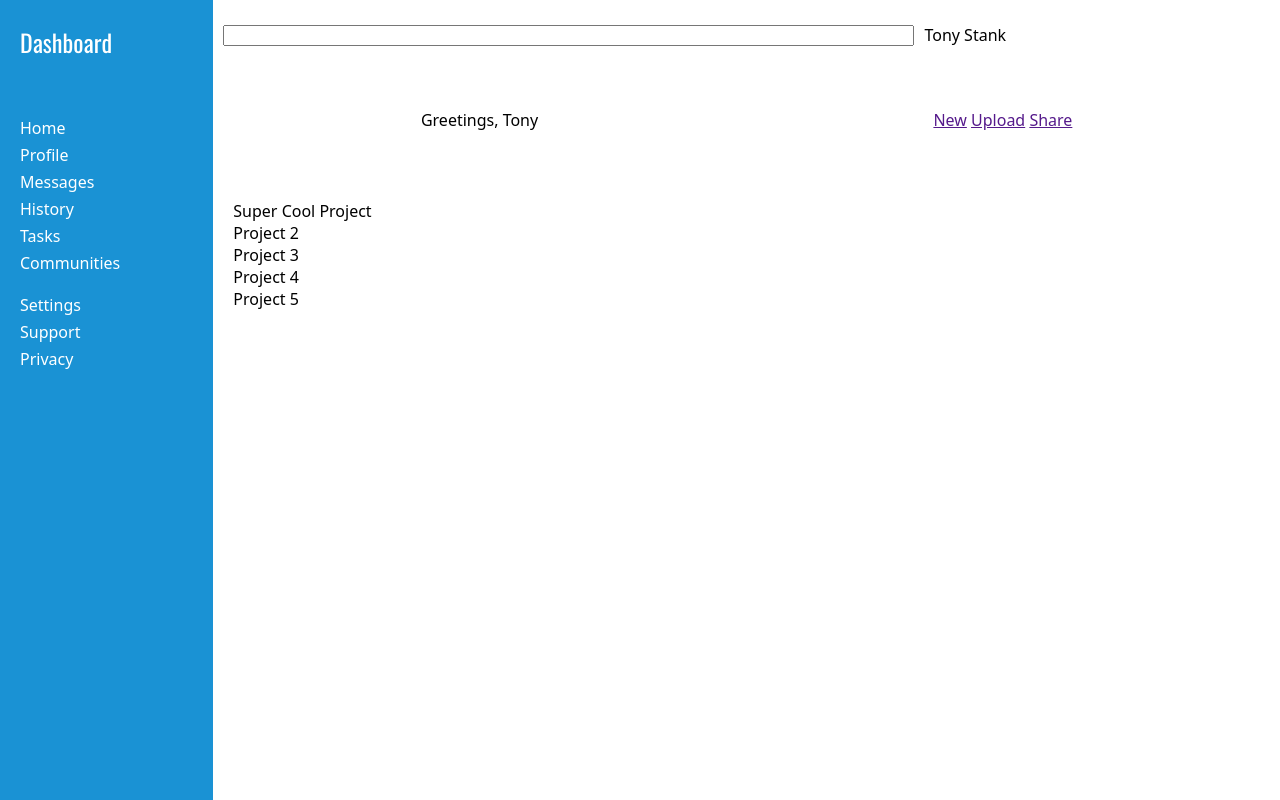
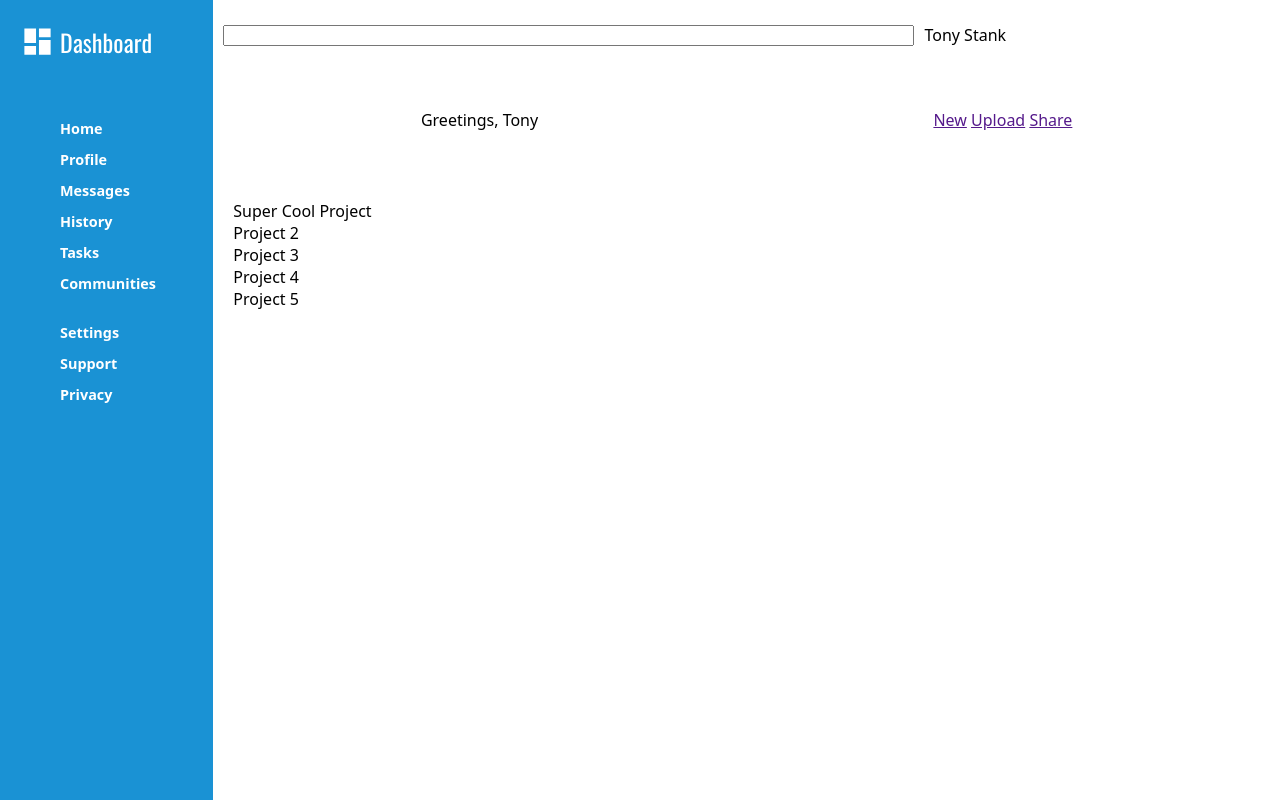
Before and after one commit to DR7262/admin-dashboard, a plain HTML site: page index.html in a window 1280 px wide. Drawn offline with Linux system fonts and the light colour scheme.

Commit message:
Added logo icon, updated dashboard spacing for nav icons

```diff
--- a/index.html
+++ b/index.html
@@ -11,6 +11,7 @@
     <div class="container">
         <div class="dashboard">
             <div class="logo">
+                <svg class="logo-icon" xmlns="http://www.w3.org/2000/svg" width="35" height="35" viewBox="0 0 24 24"><title>Dashboard</title><path d="M13,3V9H21V3M13,21H21V11H13M3,21H11V15H3M3,13H11V3H3V13Z" /></svg>
                 <p>Dashboard</p>
             </div>
             <div class="nav">
--- a/styles.css
+++ b/styles.css
@@ -21,6 +21,16 @@ body {
     height: 100%;
 }
 
+.dashboard {
+    display: grid;
+    grid-template-rows: 1fr 1fr 1fr 4fr;
+    gap: 30px;
+    height: 100svh;
+    background-color: rgb(26,146,212);
+    align-items: start;
+    color: white;
+}
+
 .logo,
 .nav,
 .options {
@@ -28,16 +38,19 @@ body {
     flex-direction: column;
     padding: 10px;
     height: fit-content;
+    position: relative;
 }
 
-.dashboard {
-    display: grid;
-    grid-template-rows: 1fr 1fr 1fr 4fr;
-    gap: 20px;
-    height: 100svh;
-    background-color: rgb(26,146,212);
-    align-items: start;
-    color: white;
+.logo > p,
+.nav > a,
+.options > a {
+    margin-left: 40px;
+}
+
+.logo-icon {
+    position: absolute;
+    top: 1.50rem;
+    fill: white;
 }
 
 .logo {
@@ -52,7 +65,7 @@ body {
 .logo,
 .nav,
 .options {
-    gap: 5px;
+    gap: 12px;
     padding: 20px;
     padding-top: 0px;
     padding-bottom: 0px;
@@ -62,6 +75,8 @@ body {
 .options > a {
     text-decoration: none;
     color: white;
+    font-size: .9rem;
+    font-weight: 600;
 }
 
 .main {
```
